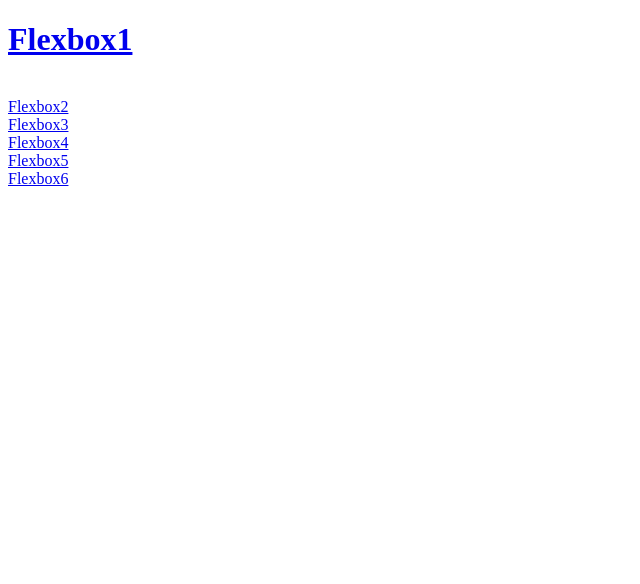
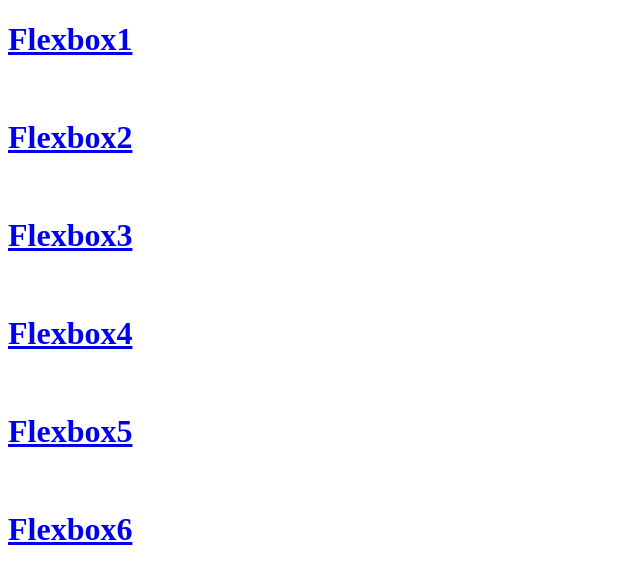
Before and after one commit to Batoonj/Batoon-flexbox, a plain HTML site: page Index.html in a window 1280 px wide. Shown: the whole page, without its empty margins (0-640 px from the left). Drawn offline with Linux system fonts and the light colour scheme.

Commit message:
Update Index.html

```diff
--- a/Index.html
+++ b/Index.html
@@ -4,15 +4,15 @@
 
 <a href="Flexbox1.html"><h1>Flexbox1</h1></a>
   <br>
-<a href="Flexbox2.html">Flexbox2 </a>
+<a href="Flexbox2.html"><h1>Flexbox2</h1> </a>
   <br>
-<a href="Flexbox3.html">Flexbox3 </a>
+<a href="Flexbox3.html"><h1>Flexbox3</h1> </a>
   <br>
-<a href="Flexbox4.html">Flexbox4</a>
+<a href="Flexbox4.html"><h1>Flexbox4</h1></a>
   <br>
-<a href="Flexbox5.html">Flexbox5</a>
+<a href="Flexbox5.html"><h1>Flexbox5</h1></a>
   <br>
-<a href="Flexbox6.html">Flexbox6</a>
+<a href="Flexbox6.html"><h1>Flexbox6</h1></a>
 <br>
   </body>
 </html>
```
